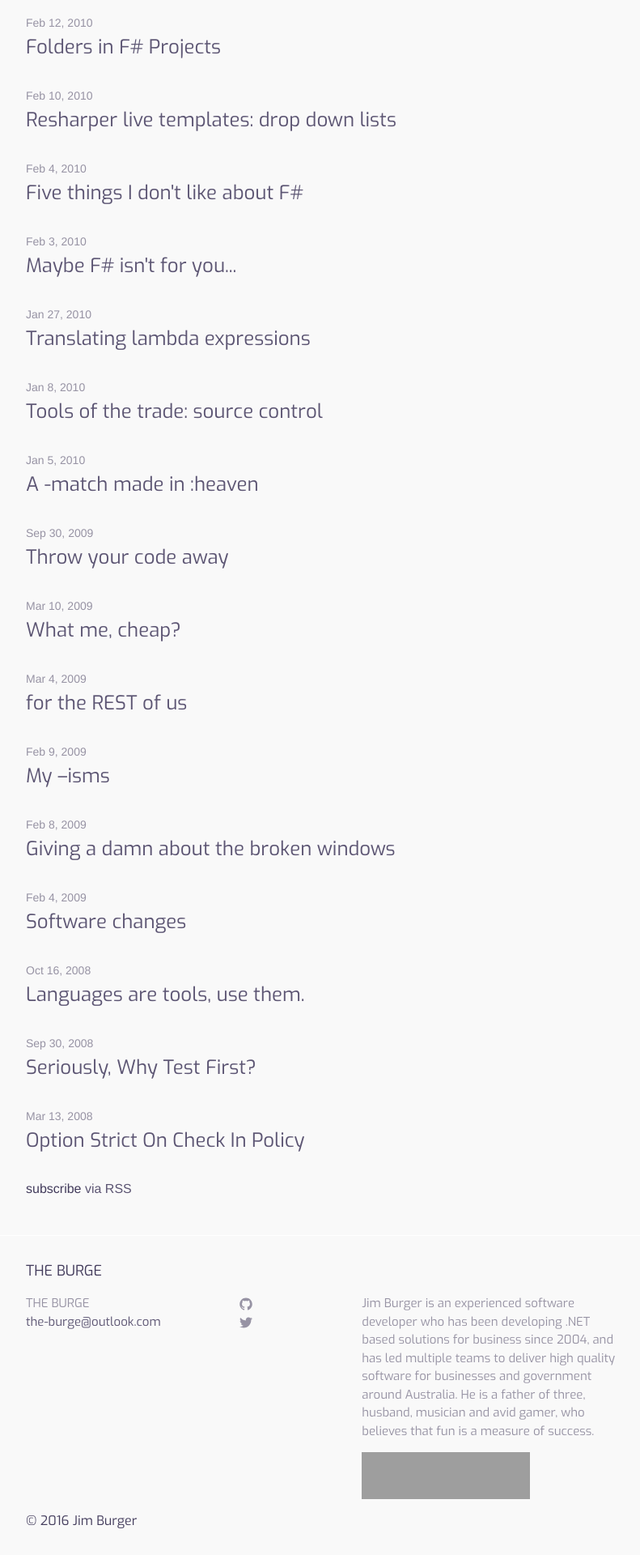
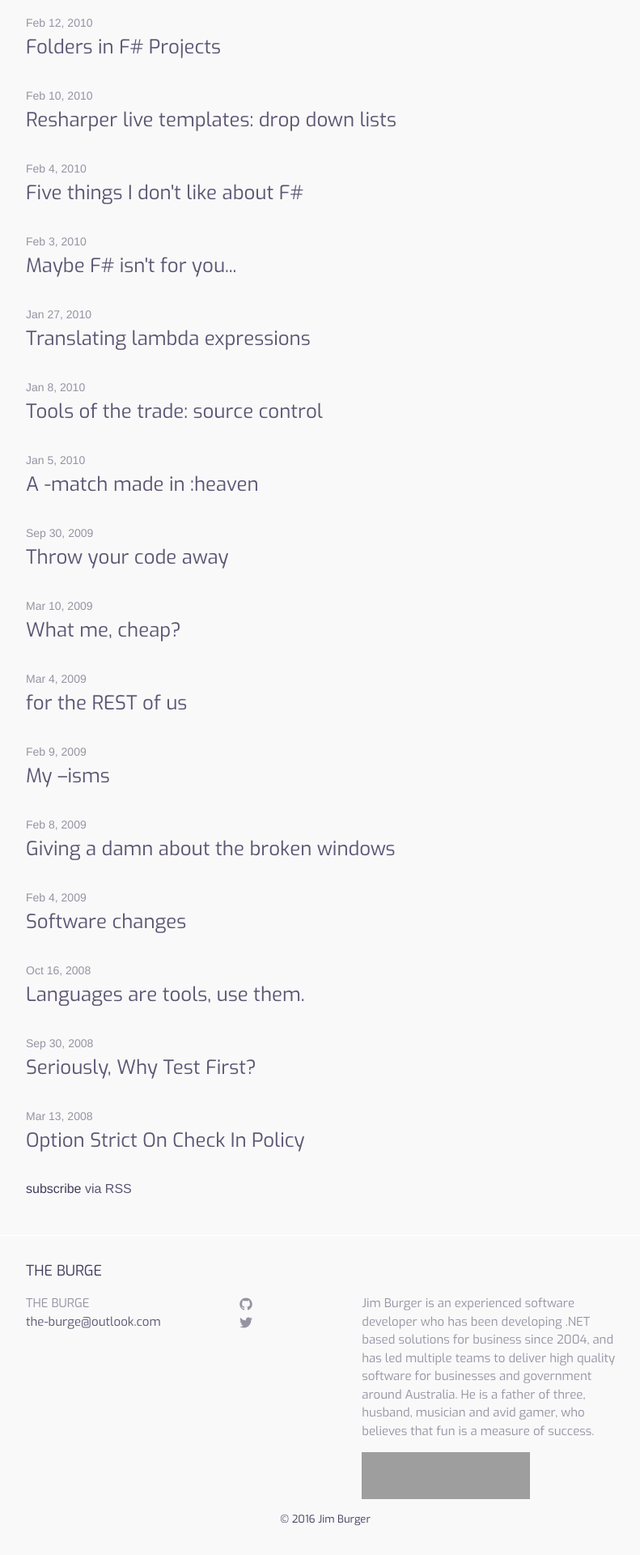
Before and after one commit to jburger/jburger.github.io, a Jekyll site: the page built from index.html, in a window 1280 px wide. Shown: the part 1867-3787 px from the top of the page at 81% size, without its empty margins (238-1029 px from the left). Built offline with Jekyll 4.4.1, drawn with Linux system fonts in a browser that asks for light colours; Markdown is read by kramdown in place of the engine named in the settings; grey boxes are pictures that could not be loaded.

Commit message:
footer styling

```diff
--- a/_includes/footer.html
+++ b/_includes/footer.html
@@ -35,9 +35,8 @@
       </a>
       </div>
     </div>
-    <div>© 2016 Jim Burger
-  </div>
+    <div style='font-size:small; margin:auto; width:100%;text-align:center'>© 2016 Jim Burger</div>
 
-
+</div>
 
 </footer>
```
